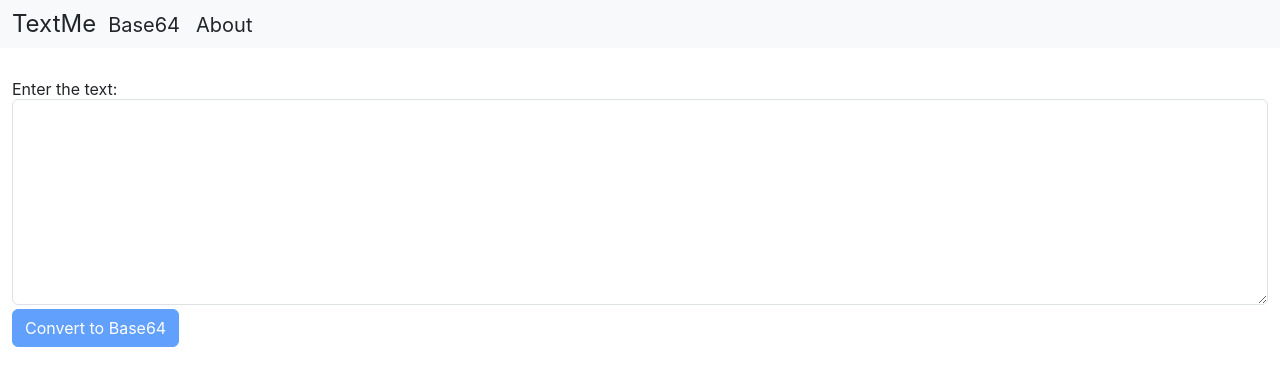
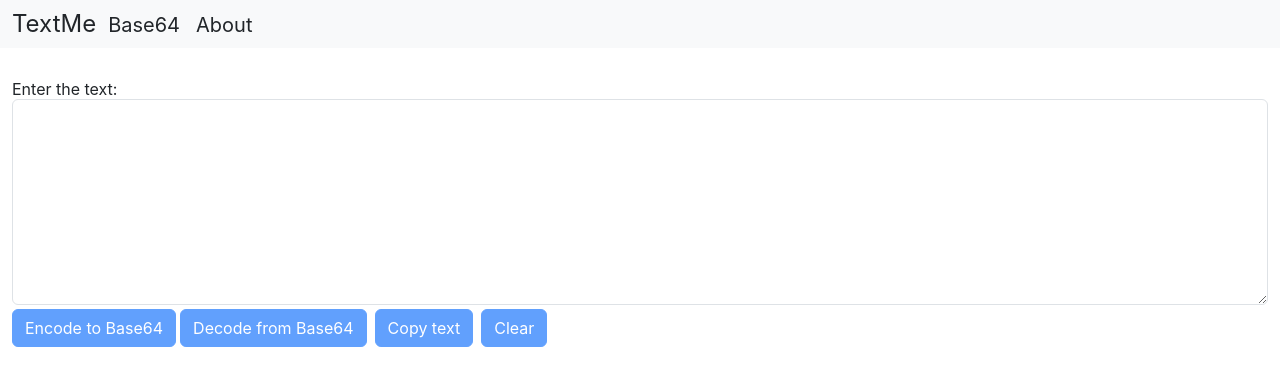
Before and after one commit to pranjalsingh03/textme, a React (Create React App) app: page /base64 in a window 1280 px wide. Shown: the top 386 px of the page. Built offline with nearby package versions, Linux system fonts and the light colour scheme.

Commit message:
Add Base64 decoding functionality and additional buttons

```diff
--- a/src/components/Base64/Base64.js
+++ b/src/components/Base64/Base64.js
@@ -8,6 +8,19 @@ function Base64() {
     const base64String = btoa(text);
     setBase64(base64String);
   };
+  const Base64ToText=()=>{
+    const textString = atob(base64);
+    setText(textString);
+  }
+  const handleCopytext=()=>{
+    navigator.clipboard.writeText(text);
+  }
+  const handleclearText=()=>{
+    setText('');
+  }
+  const handleCopyBase64=(e)=>{
+    setText(e.target.value);
+  }
 
   return (
     <div>
@@ -17,12 +30,16 @@ function Base64() {
         id="myBox"
         rows="8"
         value={text}
-        onChange={(e) => setText(e.target.value)}
+        onChange={handleCopyBase64}
       ></textarea>
       <button disabled={text.length===0} className="btn btn-primary my-1" onClick={convertToBase64}>
-        Convert to Base64
+        Encode to Base64
       </button>
+      <button disabled={text.length===0} className="btn btn-primary my-1 mx-1" onClick={Base64ToText}>Decode from Base64</button>
+      <button disabled={text.length===0} className="btn btn-primary mx-1 my-1" onClick={handleCopytext}>Copy text</button>
+      <button disabled={text.length===0} className="btn btn-primary mx-1 my-1" onClick={handleclearText}>Clear</button>
       {base64 && <p className='py-2'>Base64: {base64}</p>}
+      {text && <p className='py-2'>Text: {text}</p>}
     </div>
   );
 }
```
